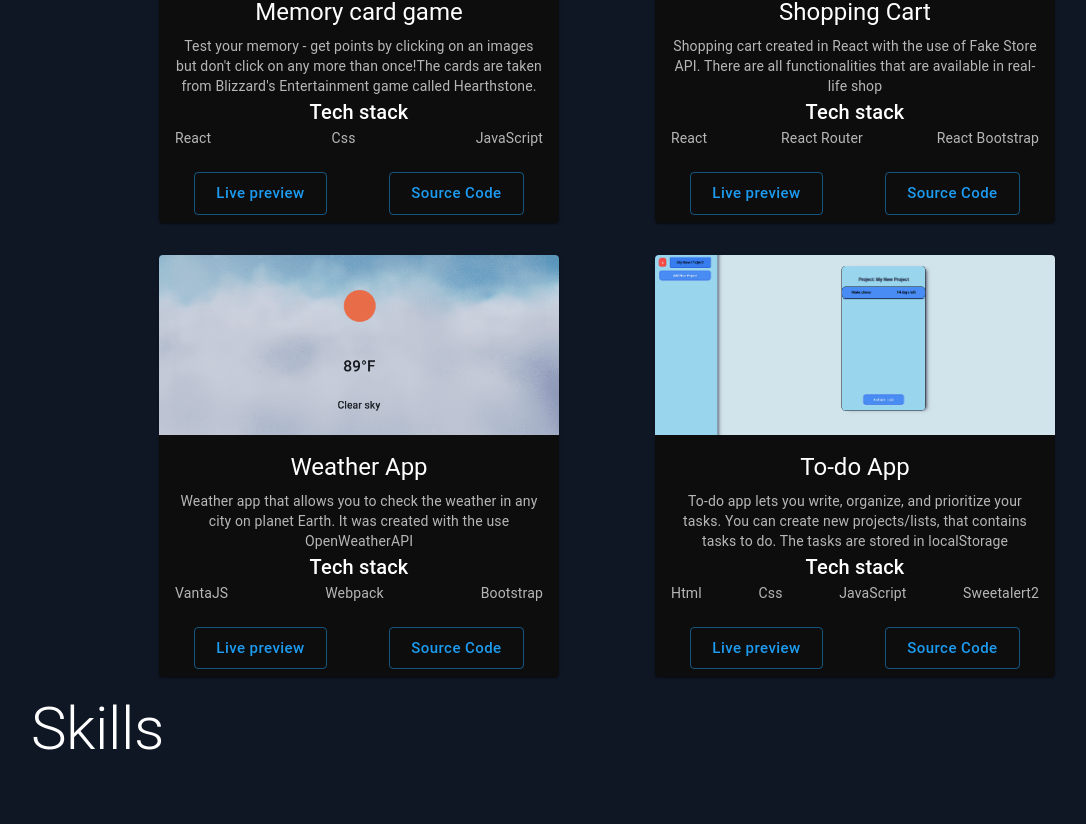
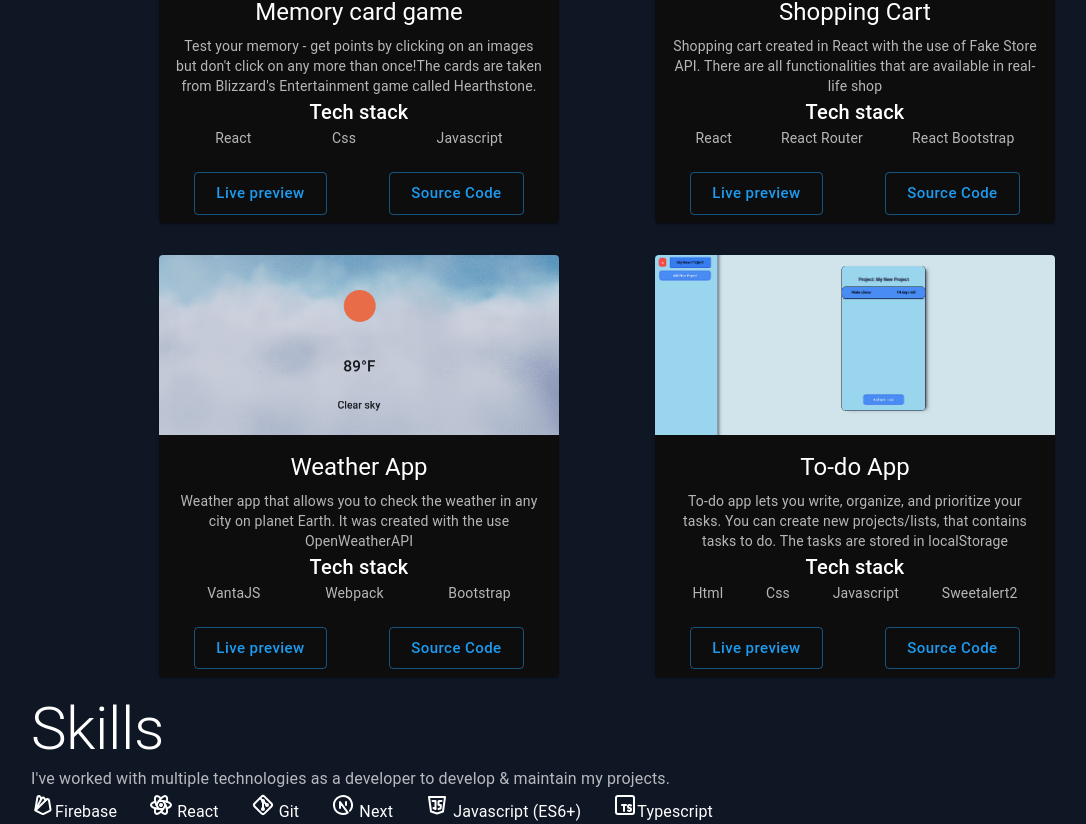
Before and after one commit to Ren0xx/portfolio, a Next.js app: page / in a window 1280 px wide. Shown: the part 1032-1856 px from the top of the page, without its empty margins (33-1119 px from the left). Before the commit the page ends 1797 px from the top, so only its background shows below. Built offline with nearby package versions, Linux system fonts and the light colour scheme.

Commit message:
Icons for skills

```diff
--- a/package.json
+++ b/package.json
@@ -14,6 +14,7 @@
     "@mui/icons-material": "^5.11.0",
     "@mui/material": "^5.11.4",
     "@next/font": "13.1.2",
+    "@tabler/icons": "^1.119.0",
     "@types/node": "18.11.18",
     "@types/react": "18.0.26",
     "@types/react-dom": "18.0.10",
--- a/src/components/Project.tsx
+++ b/src/components/Project.tsx
@@ -38,13 +38,14 @@ const Project = (props: Project) => {
                     <Box
                         sx={{
                             display: "flex",
-                            justifyContent: "space-between",
+                            justifyContent: "space-around",
                         }}>
                         {techStack.map((item) => (
                             <Typography
                                 variant='body2'
                                 color='text.secondary'
-                                key={item}>
+                                key={item}
+                                >
                                 {item}
                             </Typography>
                         ))}
--- a/src/components/Skills.tsx
+++ b/src/components/Skills.tsx
@@ -1,14 +1,43 @@
-import {Box, Grid, Typography} from "@mui/material"
+import { Box, Grid, Typography } from "@mui/material";
+import Image from "next/image";
 
+//icons
+import { IconBrandJavascript } from '@tabler/icons';
+import { IconBrandTypescript } from "@tabler/icons";
+import { IconBrandNextjs } from "@tabler/icons";
+import { IconBrandGit } from "@tabler/icons";
+import { IconBrandReact } from "@tabler/icons";
+import { IconBrandFirebase } from "@tabler/icons";
 const Skills = () => {
-  return (
-    <section id="Skills">
-      <Typography variant='h2' >Skills</Typography>
-      <Grid container >
+    return (
+        <section id='Skills'>
+            <Typography variant='h2'>Skills</Typography>
+            <Typography variant='subtitle1' color='text.secondary'>
+                I&apos;ve worked with multiple technologies as a developer to
+                develop & maintain my projects.
+            </Typography>
+            <Grid container columns={{ xs: 1, md: 2, lg: 3 }} spacing={4}>
+                <Grid item>
+                    <IconBrandFirebase />Firebase
+                </Grid>
+                <Grid item>
+                    <IconBrandReact /> React
+                </Grid>
+                <Grid item>
+                    <IconBrandGit /> Git
+                </Grid>
+                <Grid item>
+                    <IconBrandNextjs /> Next
+                </Grid>
+                <Grid item>
+                    <IconBrandJavascript /> Javascript (ES6+)
+                </Grid>
+                <Grid item>
+                     <IconBrandTypescript />Typescript
+                </Grid>
+            </Grid>
+        </section>
+    );
+};
 
-      </Grid>
-      </section>
-  )
-}
-
-export default Skills
+export default Skills;
--- a/src/utils/projects.json
+++ b/src/utils/projects.json
@@ -2,7 +2,7 @@
     {
         "projectName": "Twitter Clone",
         "description": "Twitter clone with most of the features from the original. You can create your own account, add tweets and many more",
-        "techStack": ["Firebase", "Next.js", "TypeScript", "Material UI"],
+        "techStack": ["Firebase", "Next.js", "Typescript", "Material UI"],
         "livePreview": "https://twitter-clone-lavrfjs1x-ren0xx.vercel.app/",
         "sourceCode": "https://github.com/Ren0xx/twitter-clone",
         "photo": "/images/twitterClone.png"
@@ -10,13 +10,7 @@
     {
         "projectName": "Where is Waldo",
         "description": "Photo tagging app, based on Where's Waldo books. Your task is to find all characters in shortest time possible. The scoreboard is included.",
-        "techStack": [
-            "Firebase",
-            "React",
-            "TypeScript",
-            "Material UI",
-            "React Router"
-        ],
+        "techStack": ["Firebase", "React", "Typescript", "Material UI"],
         "livePreview": "https://ren0xx.github.io/Where-is-Waldo",
         "sourceCode": "https://github.com/Ren0xx/Where-is-Waldo",
         "photo": "/images/whereis.png"
@@ -24,7 +18,7 @@
     {
         "projectName": "Memory card game",
         "description": "Test your memory - get points by clicking on an images but don't click on any more than once!The cards are taken from Blizzard's Entertainment game called Hearthstone.",
-        "techStack": ["React", "Css", "JavaScript"],
+        "techStack": ["React", "Css", "Javascript"],
         "livePreview": "https://ren0xx.github.io/Memory-Card-Game",
         "sourceCode": "https://github.com/Ren0xx/Memory-Card-Game",
         "photo": "/images/memory.png"
@@ -48,7 +42,7 @@
     {
         "projectName": "To-do App",
         "description": "To-do app lets you write, organize, and prioritize your tasks. You can create new projects/lists, that contains tasks to do. The tasks are stored in localStorage",
-        "techStack": ["Html", "Css", "JavaScript", "Sweetalert2"],
+        "techStack": ["Html", "Css", "Javascript", "Sweetalert2"],
         "livePreview": "https://ren0xx.github.io/To-do",
         "sourceCode": "https://github.com/Ren0xx/To-do",
         "photo": "/images/todo.png"
```
Also changed, not shown: 1 other file (tests, documents, lock files or other folders).
